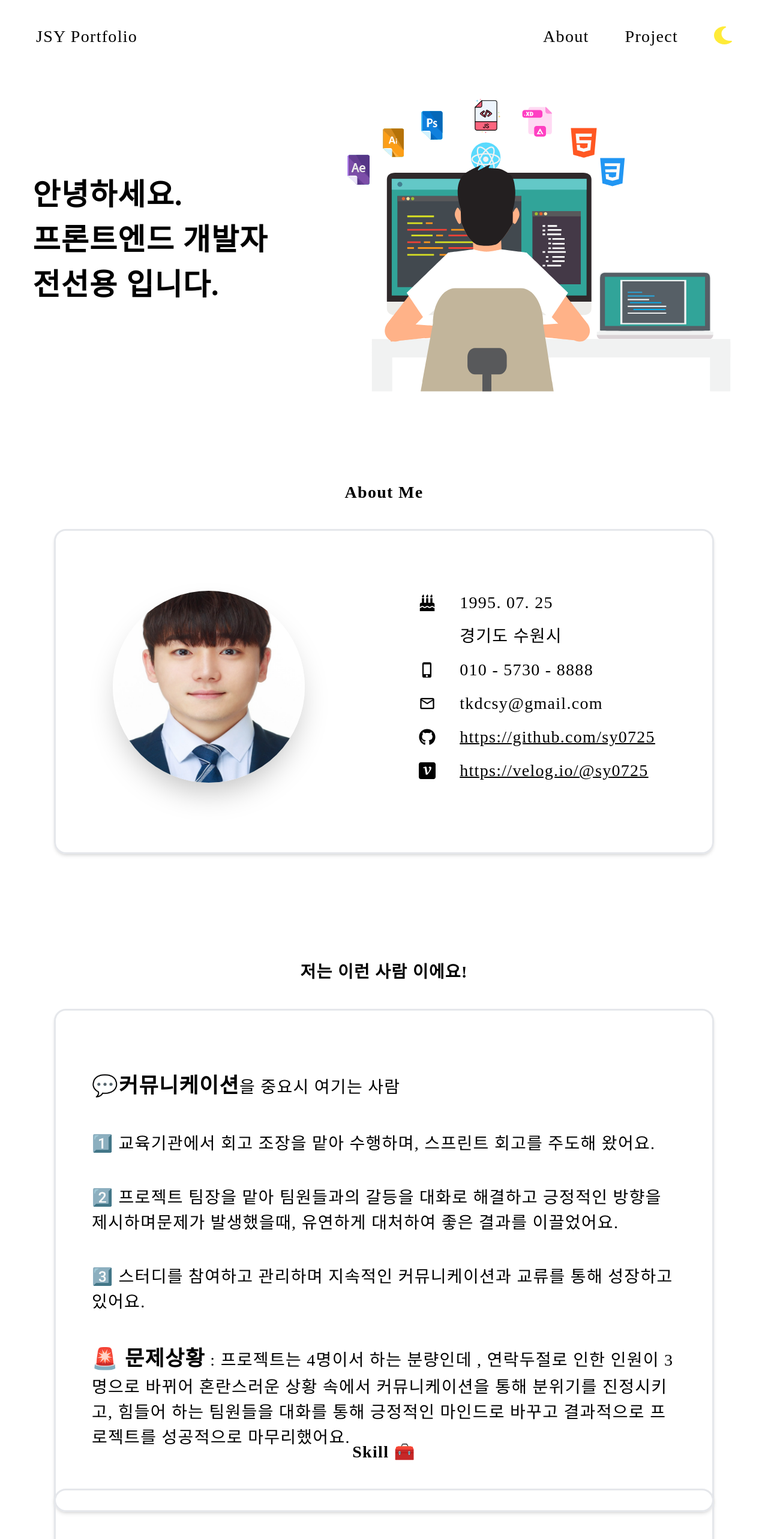
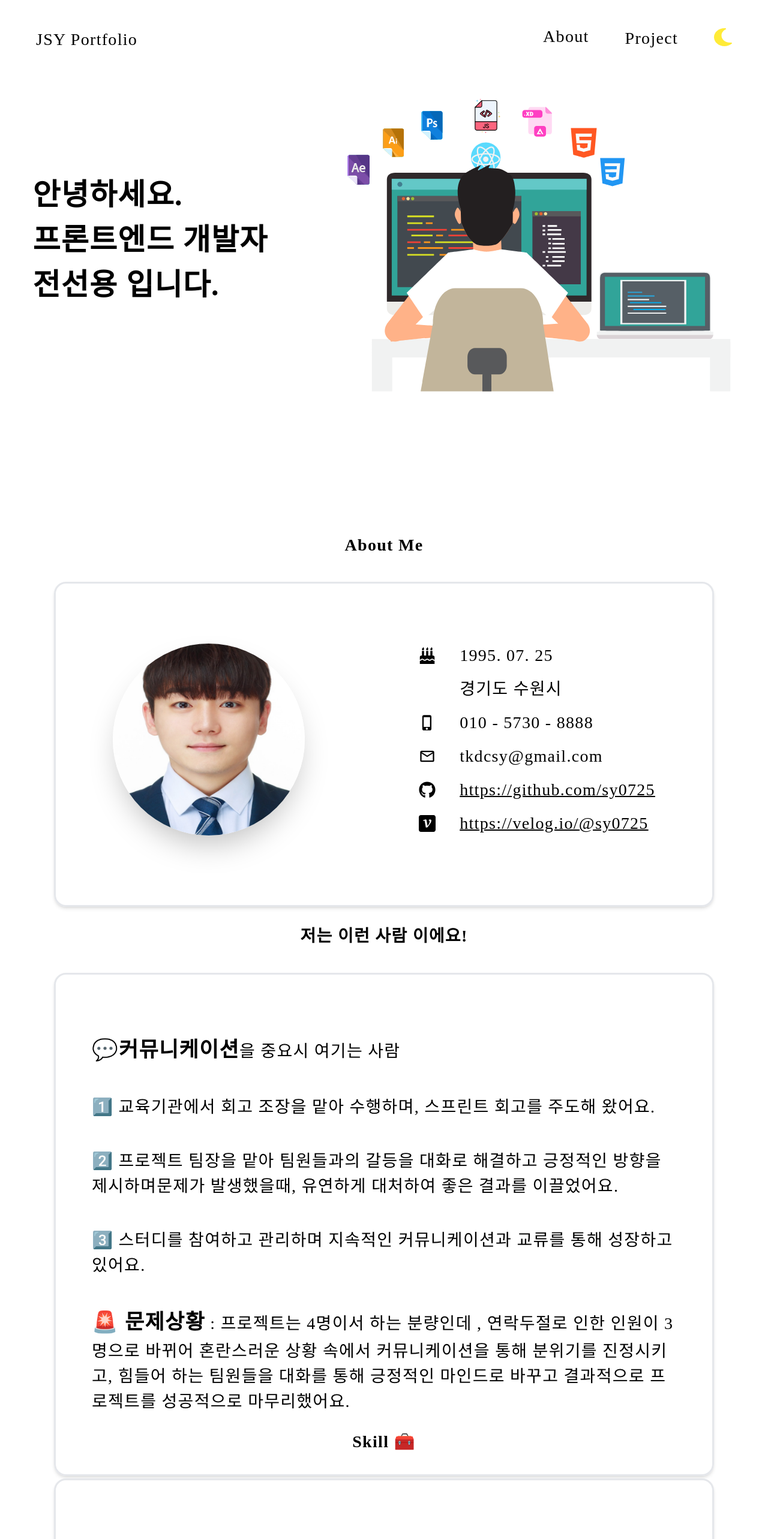
Before and after one commit to sy0725/portfolio, a Next.js app: page / in a window 1280 px wide. Shown: the top 2566 px of the page at 60% size. Built offline with nearby package versions, Linux system fonts and the light colour scheme; some icons are missing; a web font is replaced by a local one.

Commit message:
🌈 Scroll 추가

```diff
--- a/src/app/page.tsx
+++ b/src/app/page.tsx
@@ -9,9 +9,13 @@ function page() {
   return (
     <>
       <Header/>
+      <section id='/'>
       <Hello/>
-      <Profile/>
-      <Me/>
+      </section>
+      <section id='about'>
+        <Profile />
+      </section>
+        <Me />
       <Skill/>
     </>
   );
--- a/src/components/About/Me.tsx
+++ b/src/components/About/Me.tsx
@@ -3,7 +3,7 @@ import CardBox from '../Common/CardBox'
 
 function Me() {
   return (
-    <section className='flex flex-col items-center' style={{ height: '100vh' }}>
+    <section className='flex flex-col items-center justify-center' style={{ height: '100vh' }}>
     <span className='font-bold text-[32px] pb-[40px] mobile:text-[24px] tablet:text-[28px]'>저는 이런 사람 이에요!</span>
     <CardBox flex='flex-col'>
 
--- a/src/components/About/Profile.tsx
+++ b/src/components/About/Profile.tsx
@@ -5,7 +5,7 @@ import Sunyong from './Sunyong';
 
 function Profile() {
   return (
-    <section className='flex flex-col items-center h-full' style={{ height: '100vh' }}>
+    <section className='flex flex-col items-center justify-center' style={{ height: '100vh' }}>
       <span className='font-bold text-[32px] pb-[40px] mobile:text-[24px] tablet:text-[28px]'>About Me</span>
       <CardBox>
         <Sunyong />
--- a/src/components/Header/Header.tsx
+++ b/src/components/Header/Header.tsx
@@ -3,10 +3,8 @@ import React, { useState } from 'react';
 import Image from 'next/image';
 import Light from '@images/theme/lightTheme.svg';
 import Dark from '@images/theme/darkTheme.svg';
+import { Link as ScrollLink } from 'react-scroll';
 
-// 헤더 부분 앞으로 추가할 부분
-// 다크모드 , 라이트모드
-// 버튼 클릭시 페이지 이동 - About : About , Project : Project Link로 연결하여 이동하기
 
 function Header() {
   const [isButtonClicked, setIsButtonClicked] = useState(false);
@@ -19,9 +17,13 @@ function Header() {
     <>
       <div className='fixed w-full bg-white'>
         <div className='flex justify-between px-[60px] pt-5'>
-          <p className='mobile:text-[24px] tablet:text-[28px] desktop:text-[32px]'>JSY Portfolio</p>
+        <ScrollLink to='/' smooth={true} duration={1000}>
+          <button className='mobile:text-[24px] tablet:text-[28px] desktop:text-[32px]'>JSY Portfolio</button>
+          </ScrollLink>
           <div className='flex gap-[60px] mobile:text-[24px] tablet:text-[28px] desktop:text-[32px]'>
-            <button type='button'>About</button>
+          <ScrollLink to='about' smooth={true} duration={1000}>
+              <button type='button'>About</button>
+            </ScrollLink>
             <button type='button'>Project</button>
             <button className='pb-[5px]' type='button' onClick={toggleButtonImage}>
               <Image
--- a/src/components/Skill/Skill.tsx
+++ b/src/components/Skill/Skill.tsx
@@ -4,7 +4,7 @@ import Tech from './Tech'
 
 function Skill() {
   return (
-<section className='flex flex-col items-center' style={{ height: '100vh' }}>
+<section className='flex flex-col items-center  justify-center' style={{ height: '100vh' }}>
 <span className='font-bold text-[32px] pb-[40px] mobile:text-[24px] tablet:text-[28px]'>Skill 🧰</span>
       <CardBox flex='flex-col'>
       <Tech/>
--- a/src/style/globals.css
+++ b/src/style/globals.css
@@ -36,7 +36,6 @@
     font-family: "suit";
     font-size: 2rem;
     letter-spacing: 0.0406rem;
-    height : 100vh;
 
     @screen tablet {
     }
```
